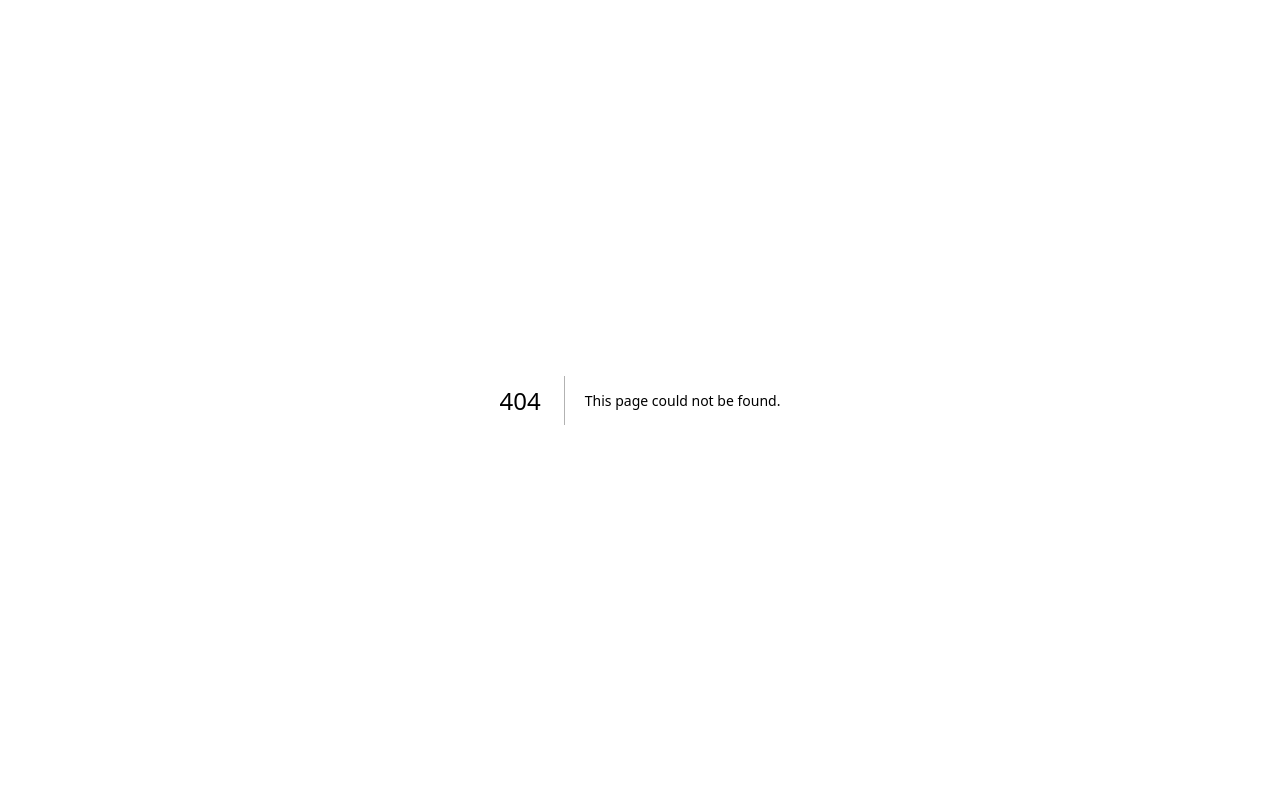
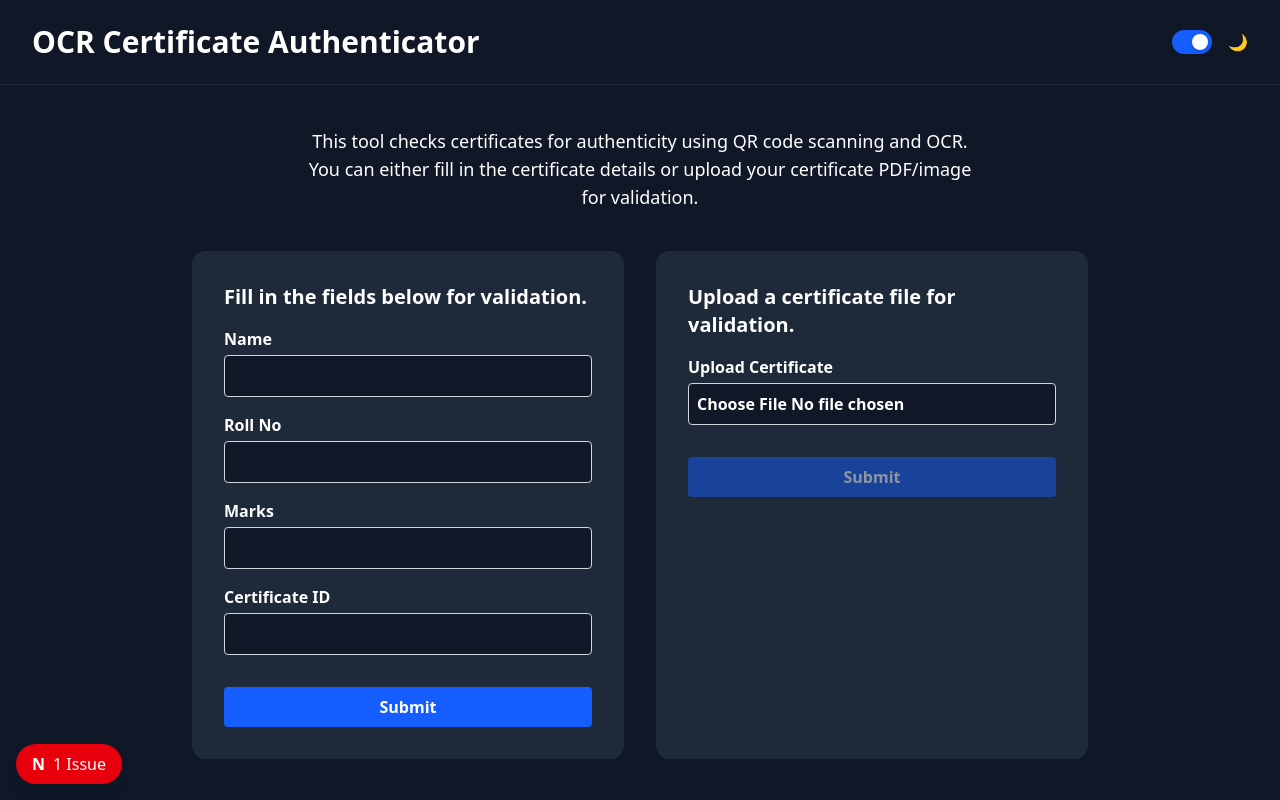
Before and after one commit to sahilhsanas22/SIH-2025, a Next.js app in the folder frontend/: page /inputform in a window 1280 px wide. Before the commit this address had no page. Built offline with nearby package versions, Linux system fonts and the light colour scheme.

Commit message:
solve untracked file

```diff
--- /dev/null
+++ b/frontend/src/app/inputform/page.tsx
@@ -0,0 +1,186 @@
+"use client";
+import React, { useState, useRef } from "react";
+import { Button } from "@/components/ui/button";
+import { Input } from "@/components/ui/input";
+import { Switch } from "@/components/ui/switch";
+
+interface FormState {
+  name: string;
+  roll: string;
+  marks: string;
+  certId: string;
+}
+
+interface OcrResult {
+  name?: string;
+  marks?: string;
+  certificateId?: string;
+  error?: string;
+  status?: "valid" | "invalid" | "suspicious";
+}
+
+export default function LandingPage() {
+  const [darkMode, setDarkMode] = useState(true);
+  const [form, setForm] = useState<FormState>({ name: "", roll: "", marks: "", certId: "" });
+  const [fileUrl, setFileUrl] = useState<string | null>(null);
+  const [fileObj, setFileObj] = useState<File | null>(null);
+  const fileInputRef = useRef<HTMLInputElement>(null);
+  const [ocrResult, setOcrResult] = useState<OcrResult | null>(null);
+  const [loading, setLoading] = useState(false);
+
+  const handleChange = (e: React.ChangeEvent<HTMLInputElement>) => {
+    setForm({ ...form, [e.target.name]: e.target.value });
+  };
+
+  const handleModeToggle = () => setDarkMode((prev) => !prev);
+
+  const handleFileChange = (e: React.ChangeEvent<HTMLInputElement>) => {
+    const file = e.target.files?.[0];
+    if (file && (file.type === "application/pdf" || file.type === "image/png")) {
+      setFileUrl(URL.createObjectURL(file));
+      setFileObj(file);
+    } else {
+      setFileUrl(null);
+      setFileObj(null);
+    }
+  };
+
+  const handleOcrSubmit = async (e: React.FormEvent) => {
+    e.preventDefault();
+    if (!fileObj) return;
+    setLoading(true);
+    setOcrResult(null);
+    const formData = new FormData();
+    formData.append("certificate", fileObj);
+    try {
+      const res = await fetch("http://localhost:5000/api/ocr", {
+        method: "POST",
+        body: formData,
+      });
+      const data = await res.json();
+      console.log("OCR API Response:", data);
+      setOcrResult(data);
+    } catch (err) {
+      setOcrResult({ error: "Failed to extract data." });
+    }
+    setLoading(false);
+  };
+
+  return (
+    <div className={darkMode ? "min-h-screen bg-gray-900 text-white flex flex-col" : "min-h-screen bg-white text-gray-900 flex flex-col"}>
+      <header className={darkMode ? "py-6 px-8 flex items-center justify-between border-b border-gray-800" : "py-6 px-8 flex items-center justify-between border-b border-gray-200"}>
+        <h1 className="text-3xl font-bold">OCR Certificate Authenticator</h1>
+        <div className="flex items-center gap-2">
+          <Switch checked={darkMode} onCheckedChange={handleModeToggle} />
+          <span className="ml-2">{darkMode ? "🌙" : "🔆"}</span>
+        </div>
+      </header>
+      <main className="flex-1 flex flex-col items-center justify-center">
+        <p className="mb-10 text-center text-lg max-w-2xl">
+          This tool checks certificates for authenticity using QR code scanning and OCR.<br />
+          You can either fill in the certificate details or upload your certificate PDF/image for validation.
+        </p>
+        <div className="flex flex-col md:flex-row gap-8 w-full max-w-4xl">
+          <section className={darkMode ? "bg-gray-800 rounded-xl p-8 flex-1" : "bg-gray-100 rounded-xl p-8 flex-1"}>
+            <h2 className="text-xl font-semibold mb-4">Fill in the fields below for validation.</h2>
+            <form className="flex flex-col gap-4">
+              <label className="font-semibold">Name
+                <Input name="name" value={form.name} onChange={handleChange} className={darkMode ? "bg-gray-900 text-white" : "bg-white text-black border-gray-300"} />
+              </label>
+              <label className="font-semibold">Roll No
+                <Input name="roll" value={form.roll} onChange={handleChange} className={darkMode ? "bg-gray-900 text-white" : "bg-white text-black border-gray-300"} />
+              </label>
+              <label className="font-semibold">Marks
+                <Input name="marks" value={form.marks} onChange={handleChange} className={darkMode ? "bg-gray-900 text-white" : "bg-white text-black border-gray-300"} />
+              </label>
+              <label className="font-semibold">Certificate ID
+                <Input name="certId" value={form.certId} onChange={handleChange} className={darkMode ? "bg-gray-900 text-white" : "bg-white text-black border-gray-300"} />
+              </label>
+              <Button type="submit" className="mt-4">Submit</Button>
+            </form>
+          </section>
+          <section className={darkMode ? "bg-gray-800 rounded-xl p-8 flex-1" : "bg-gray-100 rounded-xl p-8 flex-1"}>
+            <h2 className="text-xl font-semibold mb-4">Upload a certificate file for validation.</h2>
+            <form className="flex flex-col gap-4" onSubmit={handleOcrSubmit}>
+              <label className="font-semibold">Upload Certificate
+                <Input ref={fileInputRef} type="file" accept="application/pdf,image/png" onChange={handleFileChange} className={darkMode ? "bg-gray-900 text-white" : "bg-white text-black border-gray-300"} />
+              </label>
+              <Button type="submit" className="mt-4" disabled={!fileObj || loading}>{loading ? "Extracting..." : "Submit"}</Button>
+            </form>
+          </section>
+        </div>
+        {fileUrl && (
+          <div className="mt-8 w-full max-w-4xl mx-auto">
+            <h3 className="text-lg font-semibold mb-2">File Preview:</h3>
+            {fileObj && fileObj.type === "application/pdf" ? (
+              <iframe
+                src={fileUrl}
+                title="PDF Preview"
+                width="100%"
+                height="400px"
+                className={darkMode ? "bg-gray-900 border border-gray-700 rounded" : "bg-white border border-gray-300 rounded"}
+              />
+            ) : (
+              <img
+                src={fileUrl}
+                alt="Image Preview"
+                style={{ maxWidth: "100%", maxHeight: "400px", borderRadius: "0.5rem", border: darkMode ? "1px solid #374151" : "1px solid #d1d5db" }}
+              />
+            )}
+          </div>
+        )}
+        {ocrResult && (
+          <div className={darkMode ? "mt-8 w-full max-w-2xl mx-auto bg-gray-800 rounded-xl p-6 shadow-lg" : "mt-8 w-full max-w-2xl mx-auto bg-gray-100 rounded-xl p-6 shadow-lg"}>
+            <h3 className="text-xl font-bold mb-4 text-center">Extracted Certificate Data</h3>
+            {ocrResult.error ? (
+              <div className="text-red-500 text-center">{ocrResult.error}</div>
+            ) : (
+              <>
+                <div className="flex justify-center items-center mb-6">
+                  {ocrResult.status === "valid" && (
+                    <span className="text-green-500 text-2xl mr-2">✅</span>
+                  )}
+                  {ocrResult.status === "invalid" && (
+                    <span className="text-red-500 text-2xl mr-2">❌</span>
+                  )}
+                  {ocrResult.status === "suspicious" && (
+                    <span className="text-yellow-400 text-2xl mr-2">⚠️</span>
+                  )}
+                  <span className={
+                    ocrResult.status === "valid" ? "text-green-500 font-bold text-lg" :
+                    ocrResult.status === "invalid" ? "text-red-500 font-bold text-lg" :
+                    "text-yellow-400 font-bold text-lg"
+                  }>
+                    {ocrResult.status === "valid" && "Valid"}
+                    {ocrResult.status === "invalid" && "Invalid"}
+                    {ocrResult.status === "suspicious" && "Suspicious"}
+                  </span>
+                </div>
+                <div className="grid grid-cols-1 gap-4">
+                  <div className="flex justify-between items-center">
+                    <span className="font-semibold">Name:</span>
+                    <span className="text-right">{ocrResult.name || "Not found"}</span>
+                  </div>
+                  <div className="flex justify-between items-center">
+                    <span className="font-semibold">Marks:</span>
+                    <span className="text-right">{ocrResult.marks || "Not found"}</span>
+                  </div>
+                  <div className="flex justify-between items-center">
+                    <span className="font-semibold">Certificate ID:</span>
+                    <span className="text-right">{ocrResult.certificateId || "Not found"}</span>
+                  </div>
+                </div>
+              </>
+            )}
+          </div>
+        )}
+      </main>
+      <div className="fixed left-4 bottom-4">
+        <div className="bg-red-600 text-white rounded-full px-4 py-2 flex items-center gap-2 shadow-lg">
+          <span className="font-bold">N</span>
+          <span>1 Issue</span>
+        </div>
+      </div>
+    </div>
+  );
+}
```
